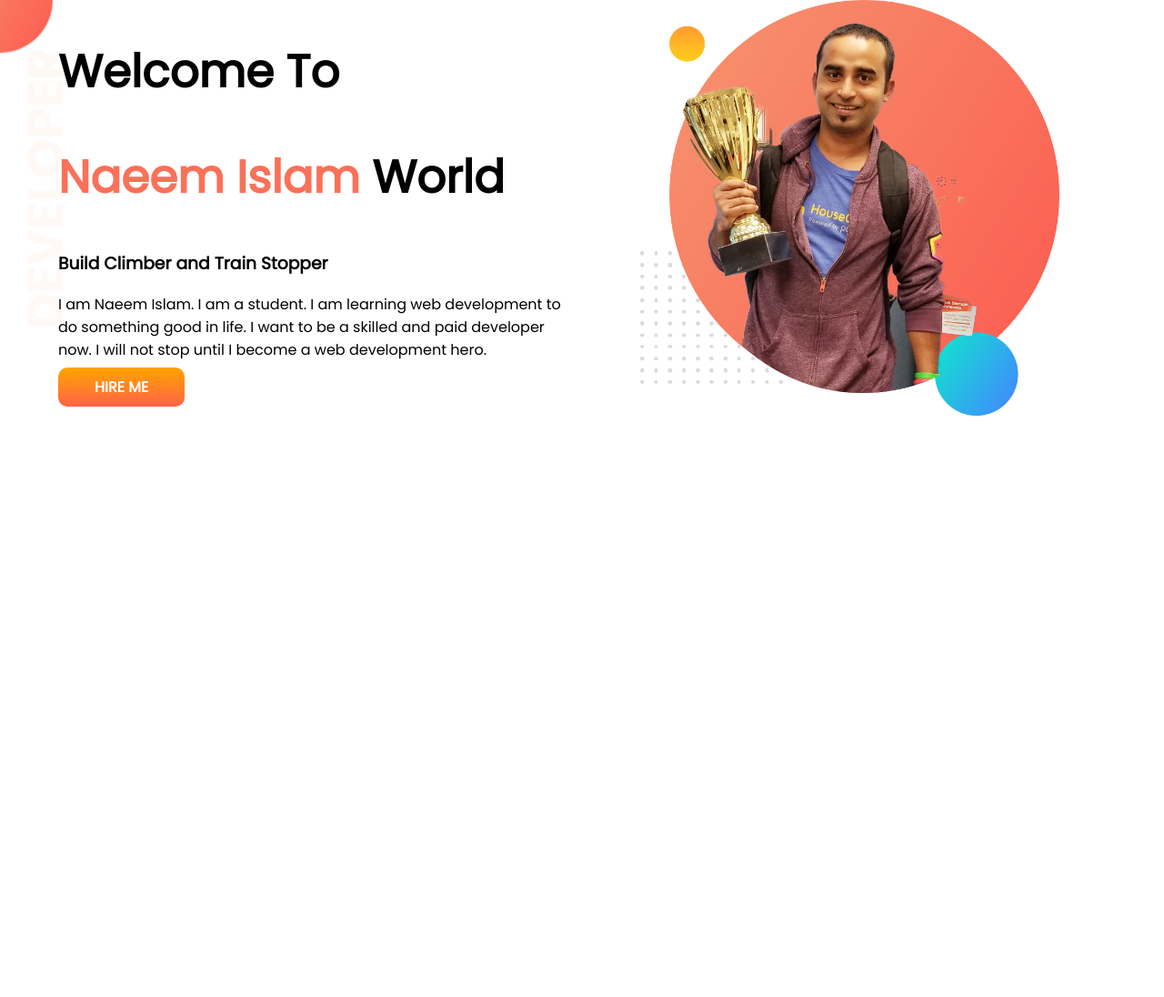
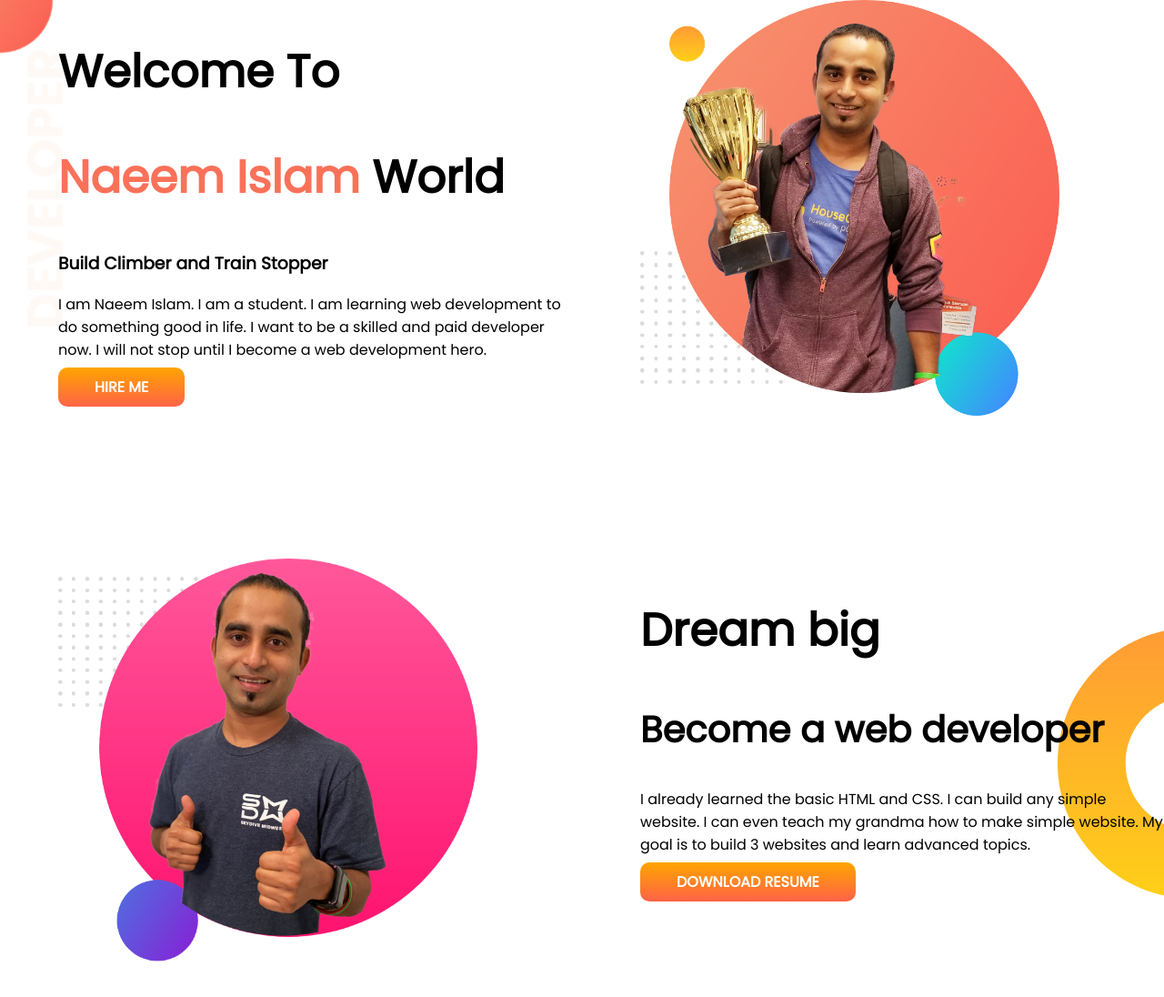
Before and after one commit to Naeemphero1/new-love-protfolio, a plain HTML site: page index.html in a window 1280 px wide. Shown: the whole page at 91% size. Before the commit the page ends 800 px from the top, so only its background shows below. Drawn offline with Linux system fonts and the light colour scheme.

Commit message:
new added

```diff
--- a/index.html
+++ b/index.html
@@ -23,6 +23,18 @@
         </div>
         <div class="half-width"> <img src="jhankar.png" alt=""></div>
     </section>
+
+    <section class="dream-big">
+        <div class="half-width">
+            <img src="jhankar2.png" alt="">
+        </div>
+        <div class="half-width">
+            <h1>Dream big</h1>
+            <h2>Become a web developer</h2>
+            <p>I already learned the basic HTML and CSS. I can build any simple website. I can even teach my grandma how to make simple website. My goal is to build 3 websites and learn advanced topics.</p>
+            <a class="hire-me-button" target="_blank" href="">DOWNLOAD RESUME</a>
+        </div>
+    </section>
 </body>
 
 </html>
--- a/style.css
+++ b/style.css
@@ -11,8 +11,13 @@ h1 {
     font-size: 50px;
 }
 
+h2 {
+    font-size: 40px;
+}
+
 section {
     display: flex;
+    margin-bottom: 150px;
 }
 
 .half-width {
@@ -37,3 +42,9 @@ section {
     background-image: url(top-banner.png);
     background-repeat: no-repeat;
 }
+
+.dream-big {
+    background-image: url(dream-bg.png);
+    background-repeat: no-repeat;
+    background-position: right;
+}
```
